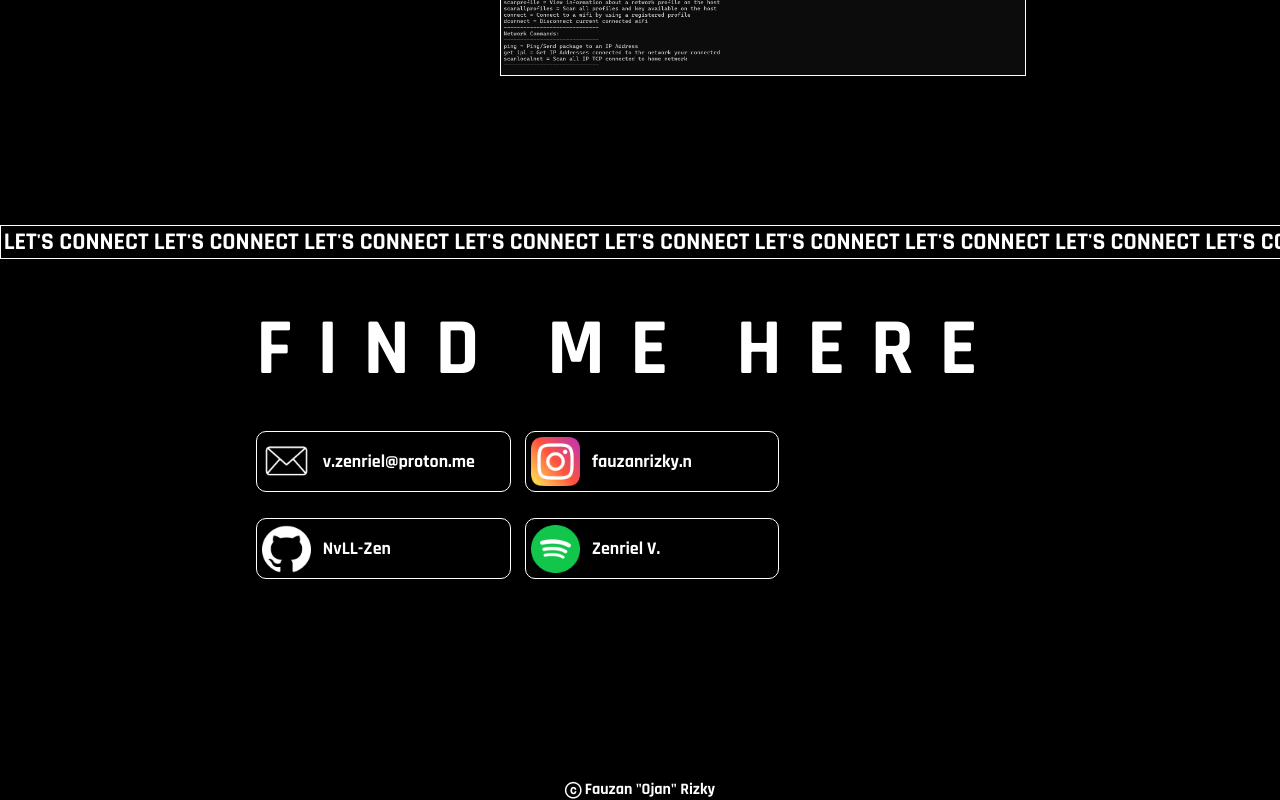
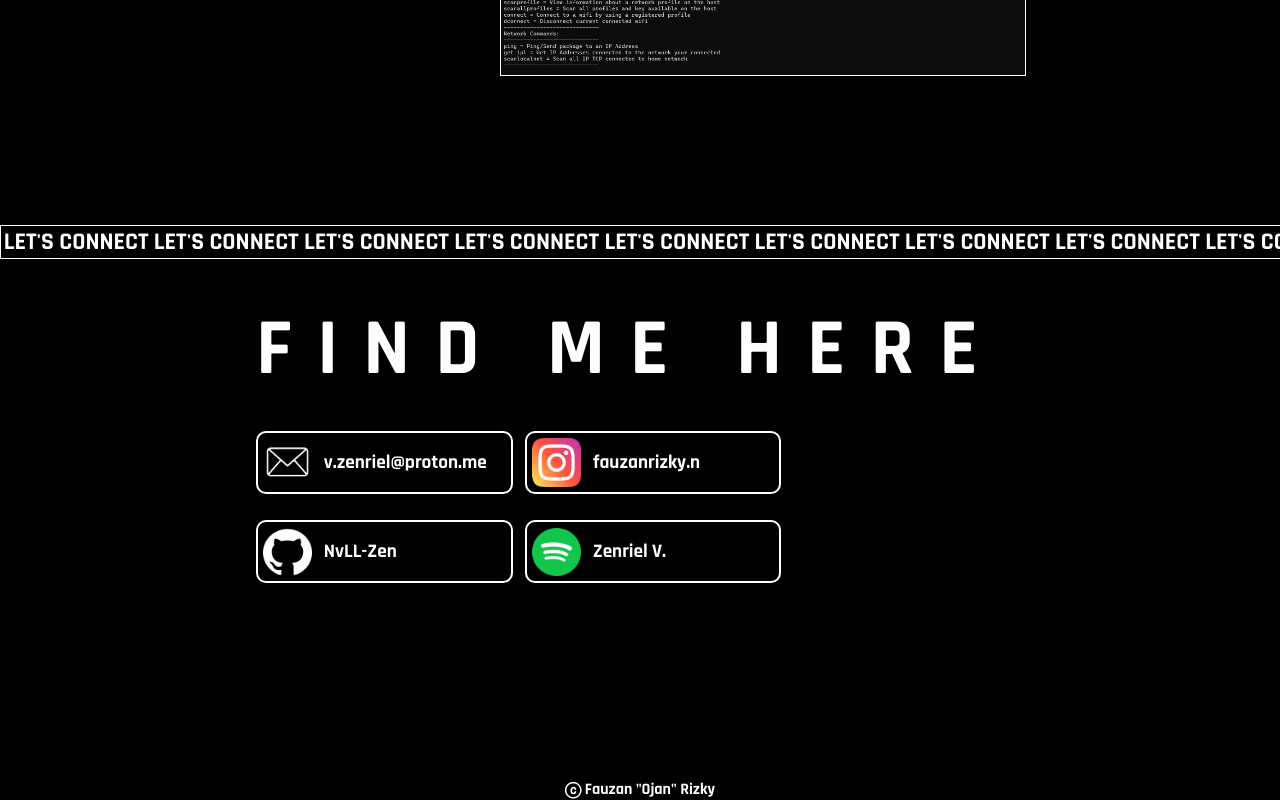
Before and after one commit to NvLL-Zen/porty, a SvelteKit app: page / in a window 1280 px wide. Shown: the part 2569-3369 px from the top of the page. Built offline with nearby package versions, Linux system fonts and the light colour scheme.

Commit message:
Added glow effect and hover effect to contact

```diff
--- a/src/components/contact.svelte
+++ b/src/components/contact.svelte
@@ -61,13 +61,13 @@
     a {
         color: white;
         text-decoration: none;
-        font-size: clamp(0.85rem, 1.4vw, 1.6rem);
+        font-size: clamp(0.85rem, 1.5vw, 2rem);
         font-weight: 700;
 
         padding: 2%;
         width: 90%;
 
-        border: 1px solid white;
+        border: 2.5px solid white;
         border-radius: 10px;
 
         display: flex;
@@ -75,6 +75,12 @@
         justify-content:left;
         align-items: center;
         gap: 5%;
+
+        transition: all 0.15s ease;
+    }
+
+    a:hover {
+        transform: scale(1.05);
     }
 
     img {
```
